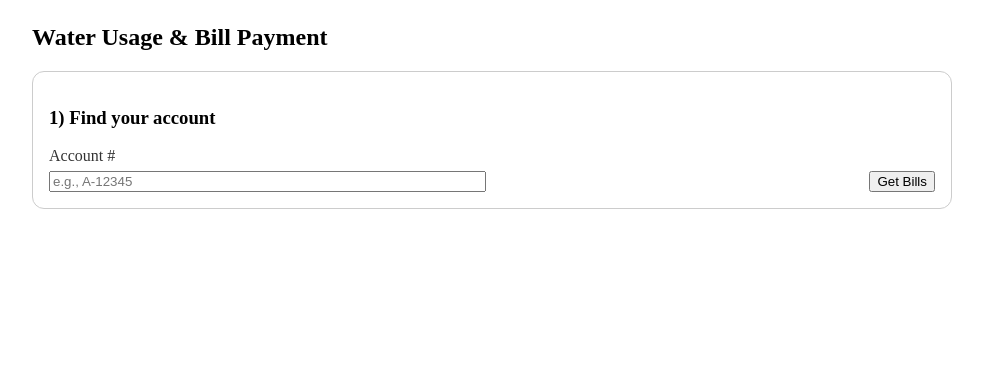
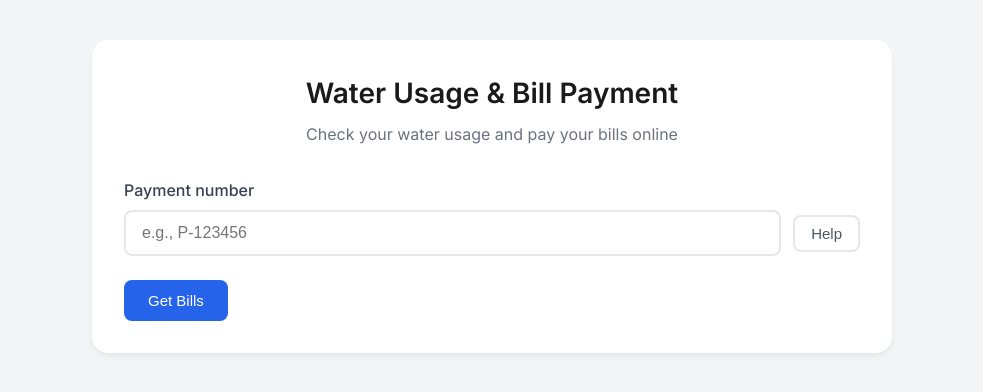
Before and after one commit to ssaikrishna81/part-e-ng, an Angular app: page /water-billing in a window 1280 px wide. Shown: the top 392 px of the page, without its empty margins (148-1131 px from the left). Built offline with nearby package versions, Linux system fonts and the light colour scheme.

Commit message:
chore(dialog): persist dialog config; show receipt and message on success; cleanup CSS and unused code

```diff
--- a/angular.json
+++ b/angular.json
@@ -22,6 +22,11 @@
               {
                 "glob": "**/*",
                 "input": "public"
+              },
+              {
+                "glob": "**/*",
+                "input": "src/assets",
+                "output": "assets"
               }
             ],
             "styles": [
--- a/src/app/features/water-billing.component.css
+++ b/src/app/features/water-billing.component.css
@@ -1,13 +1,285 @@
-.wrap { max-width: 920px; margin: 24px auto; padding: 0 16px; }
-.card { border: 1px solid #ccc; border-radius: 12px; padding: 16px; margin-bottom: 16px; }
-.grid { display: grid; grid-template-columns: repeat(auto-fit, minmax(240px, 1fr)); gap: 12px; align-items: end; }
-.field { display: flex; flex-direction: column; }
-.field label { margin-bottom: 6px; color: #333; }
-.actions { text-align: right; }
-.summary { display: grid; grid-template-columns: repeat(auto-fit, minmax(220px, 1fr)); gap: 8px; margin: 8px 0 12px; }
-.error { color: #b00020; font-size: 12px; margin-top: 4px; }
-.result { background: #f7f7f7; border: 1px dashed #ccc; border-radius: 8px; padding: 10px; margin-top: 10px; white-space: pre-wrap; }
-.errorbox { border-style: solid; border-color: #b00020; }
+.water-billing {
+  max-width: 800px;
+  margin: 40px auto;
+  padding: 32px;
+  background: white;
+  border-radius: 16px;
+  box-shadow:
+    0 4px 6px -1px rgba(0,0,0,0.05),
+    0 2px 4px -1px rgba(0,0,0,0.03);
+}
+
+.header {
+  margin-bottom: 32px;
+  text-align: center;
+}
+
+.header h1 {
+  font-size: 28px;
+  color: #1a1a1a;
+  margin: 0 0 8px;
+  font-weight: 600;
+}
+
+.header p {
+  color: #6b7280;
+  font-size: 16px;
+  margin: 0;
+}
+
+.input-group {
+  position: relative;
+  margin-bottom: 24px;
+}
+
+.input-group label {
+  display: block;
+  margin-bottom: 8px;
+  font-weight: 500;
+  color: #374151;
+}
+
+.input-group input {
+  width: 100%;
+  padding: 12px 16px;
+  font-size: 16px;
+  border: 2px solid #e5e7eb;
+  border-radius: 8px;
+  transition: all 0.2s;
+}
+
+.input-group input:focus {
+  outline: none;
+  border-color: #60a5fa;
+  box-shadow: 0 0 0 3px rgba(96,165,250,0.12);
+}
+
+.button-group {
+  display: flex;
+  gap: 12px;
+  align-items: center;
+}
+
+button {
+  padding: 12px 24px;
+  border-radius: 8px;
+  font-size: 15px;
+  font-weight: 500;
+  cursor: pointer;
+  transition: all 0.2s;
+}
+
+.submit-btn {
+  background: #2563eb;
+  color: white;
+  border: none;
+}
+
+.submit-btn:hover {
+  background: #1d4ed8;
+  transform: translateY(-1px);
+}
+
+.help-btn {
+  background: white;
+  color: #4b5563;
+  border: 2px solid #e5e7eb;
+  padding: 8px 16px;
+}
+
+.help-btn:hover {
+  background: #f9fafb;
+  border-color: #d1d5db;
+}
+
+.error {
+  color: #ef4444;
+  font-size: 13px;
+  margin-top: 8px;
+  display: block;
+}
+
+.summary-card, .payment-section {
+  background: white;
+  border-radius: 12px;
+  padding: 24px;
+  margin-top: 24px;
+  box-shadow:
+    0 1px 3px rgba(0,0,0,0.05),
+    0 1px 2px rgba(0,0,0,0.1);
+}
+
+.payment-header {
+  text-align: center;
+  margin-bottom: 24px;
+}
+
+.payment-header h3 {
+  font-size: 24px;
+  color: #1a1a1a;
+  margin: 0 0 8px;
+}
+
+.payment-header p {
+  color: #6b7280;
+  margin: 0;
+}
+
+.payment-summary {
+  background: #f8fafc;
+  border: 1px solid #e2e8f0;
+  border-radius: 8px;
+  padding: 16px;
+  margin-bottom: 24px;
+}
+
+.summary-item {
+  display: flex;
+  justify-content: space-between;
+  padding: 8px 0;
+  border-bottom: 1px solid #e2e8f0;
+}
+
+.summary-item:last-child {
+  border-bottom: none;
+}
+
+.summary-item .label {
+  color: #64748b;
+  font-size: 14px;
+}
+
+.summary-item .value {
+  font-weight: 500;
+  color: #1e293b;
+}
+
+.summary-item .highlight {
+  color: #2563eb;
+  font-size: 16px;
+  font-weight: 600;
+}
+
+.amount-select {
+  width: 100%;
+  padding: 12px;
+  border: 2px solid #e5e7eb;
+  border-radius: 8px;
+  font-size: 15px;
+  color: #374151;
+  background-color: white;
+  cursor: pointer;
+}
+
+.amount-input {
+  position: relative;
+  display: flex;
+  align-items: center;
+}
+
+.currency {
+  position: absolute;
+  left: 12px;
+  color: #6b7280;
+}
+
+.amount-input input {
+  padding-left: 24px;
+}
+
+.card-input {
+  font-family: monospace;
+  letter-spacing: 1px;
+}
+
+.hint {
+  display: block;
+  margin-top: 6px;
+  color: #6b7280;
+  font-size: 13px;
+}
+
+.slide-in {
+  animation: slideDown 0.2s ease-out;
+}
+
+@keyframes slideDown {
+  from {
+    opacity: 0;
+    transform: translateY(-10px);
+  }
+  to {
+    opacity: 1;
+    transform: translateY(0);
+  }
+}
+
+.summary {
+  display: grid;
+  grid-template-columns: repeat(auto-fit, minmax(200px, 1fr));
+  gap: 16px;
+  margin: 16px 0;
+  padding: 16px;
+  background: #f8fafc;
+  border-radius: 8px;
+}
+
+.summary div {
+  font-size: 15px;
+}
+
+.summary strong {
+  display: block;
+  color: #64748b;
+  font-size: 13px;
+  margin-bottom: 4px;
+}
+
+.result {
+  background: #f8fafc;
+  border: 1px solid #e2e8f0;
+  border-radius: 12px;
+  padding: 16px;
+  margin-top: 24px;
+  white-space: pre-wrap;
+  font-family: monospace;
+  font-size: 14px;
+  line-height: 1.5;
+}
+
+.errorbox {
+  border-color: #ef4444;
+  background: #fef2f2;
+  color: #b91c1c;
+}
+
+/* Loading state */
+.submit-btn:disabled {
+  background: #93c5fd;
+  cursor: not-allowed;
+  transform: none;
+}
+
+/* Responsive adjustments */
+@media (max-width: 640px) {
+  .water-billing {
+    padding: 24px 16px;
+    margin: 20px 16px;
+  }
+
+  .header h1 {
+    font-size: 24px;
+  }
+
+  .button-group {
+    flex-direction: column;
+    width: 100%;
+  }
+
+  button {
+    width: 100%;
+  }
+}
 
 /* ===== Loader overlay for paying ===== */
 .overlay {
--- a/src/app/features/water-billing.component.html
+++ b/src/app/features/water-billing.component.html
@@ -1,82 +1,109 @@
-<section class="wrap">
-  <h2>Water Usage & Bill Payment</h2>
-
-  <!-- Card 1: Find account -->
-  <div class="card">
-    <h3>1) Find your account</h3>
-    <form [formGroup]="fetchForm" (ngSubmit)="fetch()" class="grid">
-      <div class="field">
-        <label>Account #</label>
-        <input formControlName="accountId" placeholder="e.g., A-12345" />
-        <small class="error"
-          *ngIf="fetchForm.get('accountId')?.invalid && (fetchForm.get('accountId')?.touched || fetchForm.get('accountId')?.dirty)">
-          Account number is required.
-        </small>
-      </div>
-      <div class="actions">
-        <button type="submit" [disabled]="fetching">{{ fetching ? 'Fetching…' : 'Get Bills' }}</button>
-      </div>
-    </form>
+<section class="water-billing">
+  <div class="header">
+    <h1>Water Usage & Bill Payment</h1>
+    <p>Check your water usage and pay your bills online</p>
   </div>
 
-  <!-- Card 2: Bill summary -->
-  <div class="card" *ngIf="bill && !bill.error">
-    <h3>2) Review your bill</h3>
+  <form [formGroup]="fetchForm" (ngSubmit)="fetch()">
+    <div class="input-group">
+      <label>Payment number</label>
+      <div class="button-group">
+        <input formControlName="paymentNumber" placeholder="e.g., P-123456" />
+        <button type="button" class="help-btn" (click)="openPaymentHelp()">
+          Help
+        </button>
+      </div>
+      <small class="error"
+        *ngIf="fetchForm.get('paymentNumber')?.invalid && (fetchForm.get('paymentNumber')?.touched || fetchForm.get('paymentNumber')?.dirty)">
+        Payment number is required.
+      </small>
+    </div>
+    <div class="button-group">
+      <button type="submit" class="submit-btn" [disabled]="fetching">
+        {{ fetching ? 'Fetching…' : 'Get Bills' }}
+      </button>
+    </div>
+  </form>
+
+  <!-- Bill summary -->
+  <div class="summary-card" *ngIf="bill && !bill.error">
+    <h3>Review your bill</h3>
     <div class="summary">
       <div><strong>Period:</strong> {{ bill.period }}</div>
       <div><strong>Amount due:</strong> ${{ bill.amountDue }}</div>
       <div><strong>Due date:</strong> {{ bill.dueDate }}</div>
       <div><strong>Bill ID:</strong> <code>{{ bill.id }}</code></div>
     </div>
-    <div class="actions">
-      <button type="button" (click)="selectBill()">Pay this bill</button>
+    <div class="button-group">
+      <button type="button" class="submit-btn" (click)="selectBill()">Pay this bill</button>
     </div>
   </div>
   <pre *ngIf="bill?.error" class="result errorbox">{{ bill.error }}</pre>
 
-  <!-- Card 3: Payment -->
-  <div class="card" *ngIf="selectedBill">
-    <h3>3) Choose amount & pay</h3>
+  <!-- Payment section -->
+  <div class="payment-section" *ngIf="selectedBill">
+    <div class="payment-header">
+      <h3>Payment Details</h3>
+      <p>Complete your bill payment securely</p>
+    </div>
 
-    <form [formGroup]="payForm" (ngSubmit)="pay()" class="grid">
-      <div class="field">
-        <label>Bill ID</label>
-        <input formControlName="billId" readonly />
+    <form [formGroup]="payForm" (ngSubmit)="pay()">
+      <div class="payment-summary">
+        <div class="summary-item">
+          <span class="label">Bill ID</span>
+          <span class="value">{{ selectedBill.id }}</span>
+          <input formControlName="billId" type="hidden" />
+        </div>
+        <div class="summary-item">
+          <span class="label">Due Date</span>
+          <span class="value">{{ selectedBill.dueDate }}</span>
+        </div>
+        <div class="summary-item">
+          <span class="label">Total Amount Due</span>
+          <span class="value highlight">${{ selectedBill.amountDue }}</span>
+        </div>
       </div>
 
-      <div class="field">
+      <div class="input-group">
         <label>Amount to pay</label>
-        <select formControlName="amountOption">
-          <option value="full">Full amount ( ${{ selectedBill.amountDue }} )</option>
-          <option value="50">$50</option>
-          <option value="100">$100</option>
-          <option value="200">$200</option>
-          <option value="custom">Custom…</option>
+        <select formControlName="amountOption" class="amount-select">
+          <option value="full">Full amount (${{ selectedBill.amountDue }})</option>
+          <option value="50">Partial payment - $50.00</option>
+          <option value="100">Partial payment - $100.00</option>
+          <option value="200">Partial payment - $200.00</option>
+          <option value="custom">Custom amount...</option>
         </select>
       </div>
 
-      <div class="field" *ngIf="payForm.get('amountOption')?.value === 'custom'">
-        <label>Custom amount</label>
-        <input type="number" step="0.01" formControlName="customAmount" />
+      <div class="input-group slide-in" *ngIf="payForm.get('amountOption')?.value === 'custom'">
+        <label>Enter custom amount</label>
+        <div class="amount-input">
+          <span class="currency">$</span>
+          <input type="number" step="0.01" formControlName="customAmount" placeholder="0.00" />
+        </div>
         <small class="error"
           *ngIf="payForm.get('customAmount')?.invalid && (payForm.get('customAmount')?.touched || payForm.get('customAmount')?.dirty)">
-          <span *ngIf="payForm.get('customAmount')?.errors?.['required']">Enter an amount.</span>
-          <span *ngIf="payForm.get('customAmount')?.errors?.['min']">Minimum is $0.01.</span>
-          <span *ngIf="payForm.get('customAmount')?.errors?.['max']">Cannot exceed ${{ selectedBill.amountDue }}.</span>
+          <span *ngIf="payForm.get('customAmount')?.errors?.['required']">Please enter an amount</span>
+          <span *ngIf="payForm.get('customAmount')?.errors?.['min']">Minimum payment is $0.01</span>
+          <span *ngIf="payForm.get('customAmount')?.errors?.['max']">Amount cannot exceed ${{ selectedBill.amountDue }}</span>
         </small>
       </div>
 
-      <div class="field">
-        <label>Card (demo)</label>
-        <input formControlName="cardNumber" placeholder="4111 1111 1111 1111" />
+      <div class="input-group">
+        <label>Card Number</label>
+        <input formControlName="cardNumber" placeholder="4111 1111 1111 1111" class="card-input" />
+        <small class="hint">Demo: Use any valid-looking card number</small>
         <small class="error"
           *ngIf="payForm.get('cardNumber')?.invalid && (payForm.get('cardNumber')?.touched || payForm.get('cardNumber')?.dirty)">
-          Card number is required (demo).
+          Please enter a card number
         </small>
       </div>
 
-      <div class="actions">
-        <button type="submit" [disabled]="paying">{{ paying ? 'Paying…' : 'Pay now' }}</button>
+      <div class="button-group">
+        <button type="submit" class="submit-btn" [disabled]="paying || payForm.invalid">
+          <span *ngIf="!paying">Pay ${{ getPaymentAmount() }}</span>
+          <span *ngIf="paying">Processing...</span>
+        </button>
       </div>
     </form>
 
--- a/src/app/features/water-billing.component.ts
+++ b/src/app/features/water-billing.component.ts
@@ -2,7 +2,7 @@ import { Component } from '@angular/core';
 import { CommonModule } from '@angular/common';
 import { ReactiveFormsModule, FormBuilder, Validators, FormGroup } from '@angular/forms';
 import { ApiService } from '../shared/api.service';
-import { DialogService } from '../shared/dialog.service'; // ⬅️ added
+import { DialogService } from '../shared/dialog.service';
 
 @Component({
   selector: 'app-water-billing',
@@ -28,7 +28,7 @@ export class WaterBillingComponent {
 
   constructor(private fb: FormBuilder, private api: ApiService, private dialog: DialogService) {
     this.fetchForm = this.fb.group({
-      accountId: ['', Validators.required]
+      paymentNumber: ['', Validators.required]
     });
 
     this.payForm = this.fb.group({
@@ -43,11 +43,17 @@ export class WaterBillingComponent {
   }
 
   fetch() {
-    if (this.fetchForm.invalid) { this.fetchForm.markAllAsTouched(); return; }
+    if (this.fetchForm.invalid) {
+      this.dialog.open({
+        title: 'Error',
+        message: 'Please enter a payment number'
+      });
+      return;
+    }
     this.fetching = true;
     this.bill = null; this.selectedBill = null; this.payResult = null; this.payError = '';
 
-    this.api.getBill({ accountId: this.fetchForm.value.accountId }).subscribe({
+    this.api.getBill({ paymentNumber: this.fetchForm.value.paymentNumber }).subscribe({
       next: (res) => { this.bill = res; this.fetching = false; },
       error: (err) => { this.bill = { error: err?.message || 'Fetch failed' }; this.fetching = false; }
     });
@@ -59,6 +65,14 @@ export class WaterBillingComponent {
     this.payForm.get('billId')?.enable();
     this.payForm.patchValue({ billId: this.selectedBill.id, amountOption: 'full', customAmount: null });
     this.onAmountOptionChange(); // reset validators for custom field
+  }
+
+  openPaymentHelp() {
+    this.dialog.open({
+      title: 'Where to find your payment number',
+      message: 'Your payment number can be found on your bill as shown below:',
+      imageUrl: 'assets/bill-call-out.jpeg'
+    });
   }
 
   onAmountOptionChange() {
@@ -76,9 +90,26 @@ export class WaterBillingComponent {
     customCtrl?.updateValueAndValidity({ emitEvent: false });
   }
 
+  getPaymentAmount(): string {
+    const opt = this.payForm.get('amountOption')?.value;
+    if (!opt) return '0.00';
+
+    if (opt === 'full') {
+      return this.selectedBill?.amountDue?.toFixed(2) || '0.00';
+    } else if (opt === 'custom') {
+      const amount = this.payForm.get('customAmount')?.value;
+      return amount ? amount.toFixed(2) : '0.00';
+    } else {
+      return opt;
+    }
+  }
+
   async pay() {
     if (!this.selectedBill) return;
-    if (this.payForm.invalid) { this.payForm.markAllAsTouched(); return; }
+    if (this.payForm.invalid) {
+      this.payForm.markAllAsTouched();
+      return;
+    }
 
     const opt = this.payForm.get('amountOption')?.value as string;
     const due = Number(this.selectedBill.amountDue || 0);
@@ -107,26 +138,21 @@ export class WaterBillingComponent {
           this.payResult = res;
           this.paying = false;
 
-          // Compute remaining balance locally for UX
-          const remaining = Math.max(0, due - amount);
-          this.selectedBill.amountDue = remaining;
-
-          // Try to show a receipt/transaction code if backend returns one
-          const receipt = this.pickReceipt(res);
-
-          const lines = [
-            ...(receipt ? [`Receipt: ${receipt}`] : []),
-            `Bill ID: ${this.selectedBill.id}`,
-            `Amount paid: $${amount.toFixed(2)}`,
-            `Remaining due: $${remaining.toFixed(2)}`,
-            'Note: It may take a few minutes for your account to reflect this payment.'
-          ];
+          const receipt = res.receiptId || res.transactionId || res.id || 'TXN-' + Date.now().toString().slice(-6);
 
           await this.dialog.open({
-            title: 'Payment successful',
-            lines,
-            buttons: [{ text: 'Done', role: 'primary' }]
+            title: 'Payment Successful!',
+            lines: [
+              `receiptId: ${receipt}`,
+              'Your payment has been processed successfully and the invoice will be sent to Mail.'
+            ],
+            buttons: [{ text: 'Close', role: 'primary' }]
           });
+
+          // Reset forms
+          this.bill = null;
+          this.selectedBill = null;
+          this.fetchForm.reset();
         },
         error: async (err) => {
           this.payError = err?.message || 'Payment failed';
@@ -141,15 +167,5 @@ export class WaterBillingComponent {
       });
   }
 
-  // Safely extract a receipt/transaction reference from any backend shape
-  private pickReceipt(res: unknown): string | null {
-    if (!res || typeof res !== 'object') return null;
-    const r = res as Record<string, unknown>;
-    const keys = ['receiptId', 'refId', 'reference', 'txnId', 'transactionId'] as const;
-    for (const k of keys) {
-      const v = r[k];
-      if (typeof v === 'string' && v.trim()) return v;
-    }
-    return null;
-  }
+  // (removed unused helper)
 }
--- a/src/styles.css
+++ b/src/styles.css
@@ -1 +1,48 @@
-/* You can add global styles to this file, and also import other style files */
+@import url('https://fonts.googleapis.com/css2?family=Inter:wght@400;500;600;700&display=swap');
+
+:root {
+  --primary: #2563eb;
+  --primary-dark: #1d4ed8;
+  --gray-50: #f9fafb;
+  --gray-100: #f3f4f6;
+  --gray-200: #e5e7eb;
+  --gray-300: #d1d5db;
+  --gray-400: #9ca3af;
+  --gray-500: #6b7280;
+  --gray-600: #4b5563;
+  --gray-700: #374151;
+  --gray-800: #1f2937;
+  --gray-900: #111827;
+}
+
+* {
+  margin: 0;
+  padding: 0;
+  box-sizing: border-box;
+}
+
+body {
+  font-family: 'Inter', system-ui, -apple-system, BlinkMacSystemFont, 'Segoe UI', Roboto, sans-serif;
+  background: var(--gray-100);
+  color: var(--gray-900);
+  line-height: 1.5;
+  -webkit-font-smoothing: antialiased;
+  -moz-osx-font-smoothing: grayscale;
+}
+
+.error {
+  color: #ef4444;
+  font-size: 0.875rem;
+  margin-top: 0.5rem;
+  display: block;
+}
+
+/* Loading Animation */
+@keyframes pulse {
+  0%, 100% { opacity: 1; }
+  50% { opacity: 0.5; }
+}
+
+.loading {
+  animation: pulse 2s cubic-bezier(0.4, 0, 0.6, 1) infinite;
+}
```
Also changed, not shown: src/app/shared/api.service.ts (+4 -3 lines), src/app/shared/dialog-host.component.css (+92 -14 lines), src/app/shared/dialog-host.component.html (+7 -3 lines), src/app/shared/dialog.service.ts (+19 -20 lines), src/assets/bill-call-out.jpeg (added).
